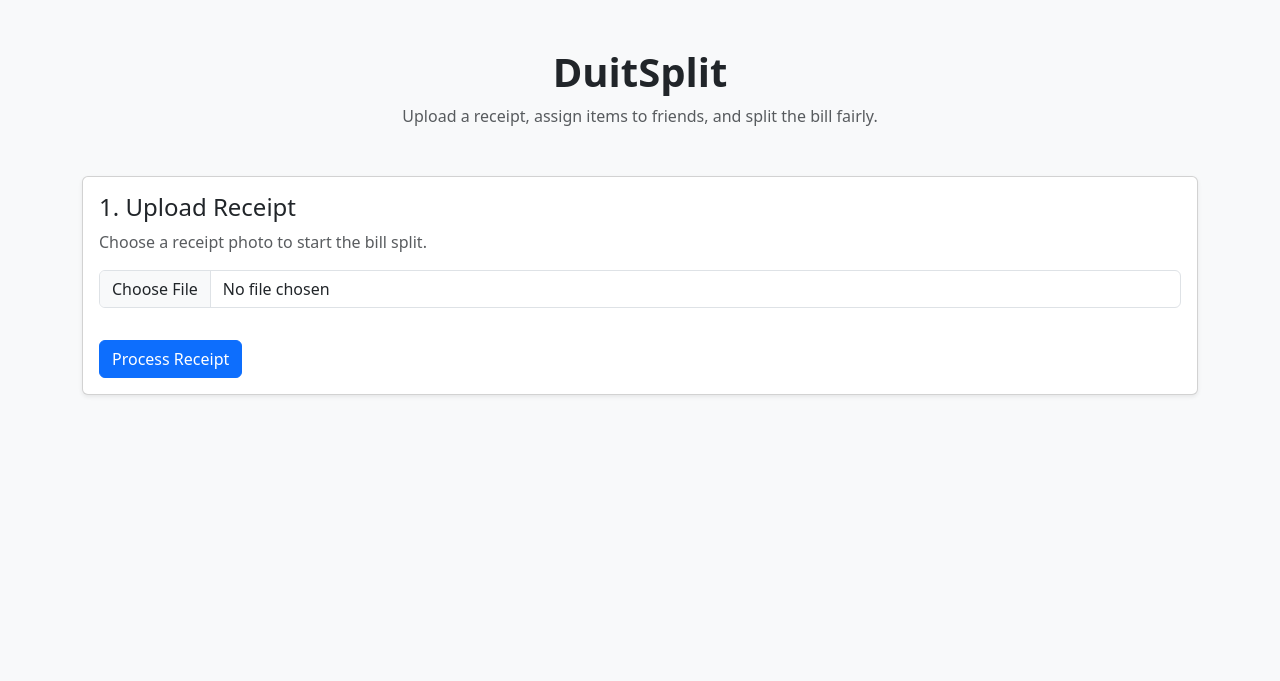
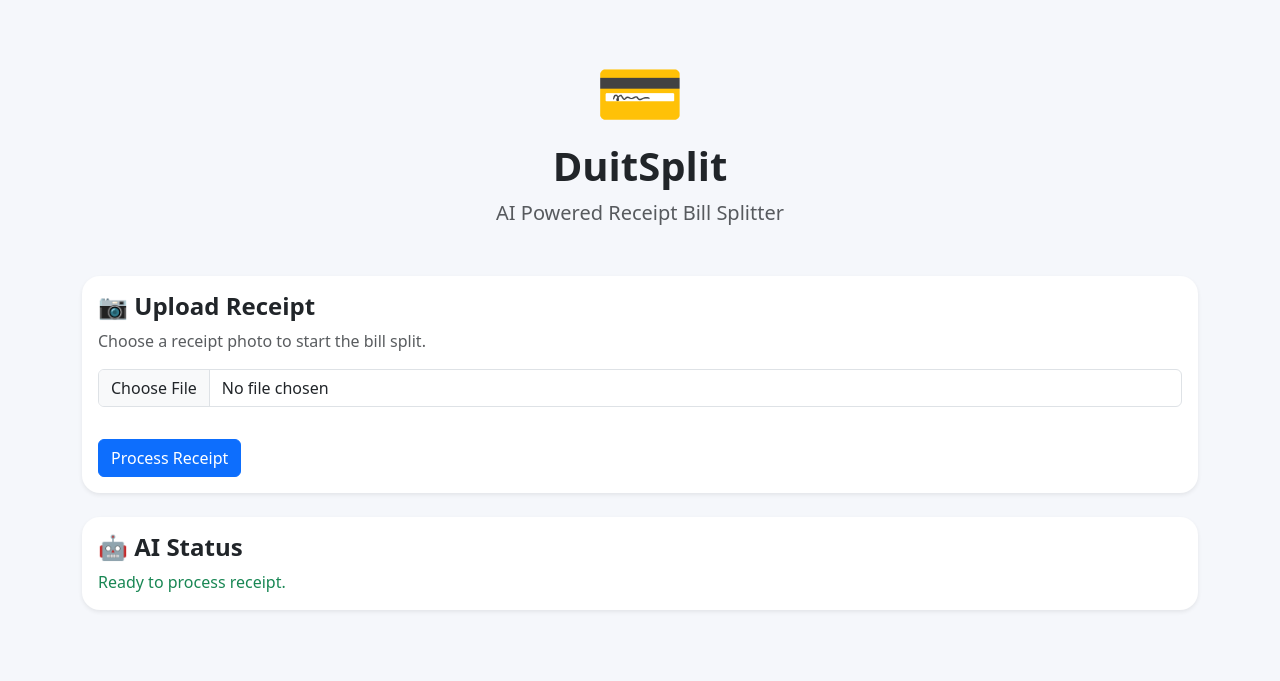
Before and after one commit to insurbran/DuitSplit, a Python web app: template frontend/templates/index.html in a window 1280 px wide. Shown: the top 681 px of the page. Run offline with Jinja, Linux system fonts and the light colour scheme; the template is opened without the code that fills it, so the values that code supplies are empty.

Commit message:
feat: implement receipt splitting frontend

```diff
--- a/frontend/static/css/style.css
+++ b/frontend/static/css/style.css
@@ -1,17 +1,56 @@
-body {
-    background-color: #f8f9fa;
+body{
+    background:#f5f7fb;
 }
 
-.receipt-preview {
-    max-width: 300px;
-    border-radius: 12px;
-    border: 1px solid #dee2e6;
+.card{
+    border:none;
+    border-radius:18px;
+    box-shadow:0 8px 24px rgba(0,0,0,.08);
 }
 
-.item-card {
-    border: 1px solid #dee2e6;
-    border-radius: 12px;
-    padding: 15px;
-    margin-bottom: 12px;
-    background-color: white;
+.card-title{
+    font-weight:700;
 }
+
+.receipt-preview{
+    width:100%;
+    max-width:320px;
+
+    border-radius:15px;
+
+    border:2px dashed #d8d8d8;
+
+    padding:8px;
+}
+
+.item-card{
+
+    background:white;
+
+    border-radius:15px;
+
+    padding:18px;
+
+    margin-bottom:15px;
+
+    transition:.2s;
+
+    border:1px solid #ececec;
+
+}
+
+.item-card:hover{
+
+    transform:translateY(-2px);
+
+    box-shadow:0 10px 20px rgba(0,0,0,.08);
+
+}
+
+.badge{
+
+    font-size:.95rem;
+
+    padding:8px 12px;
+
+}
--- a/frontend/static/js/app.js
+++ b/frontend/static/js/app.js
@@ -32,15 +32,25 @@ receiptInput.addEventListener("change", () => {
 });
 
 processReceiptBtn.addEventListener("click", () => {
+    const aiStatus = document.getElementById("aiStatus");
+
     if (!receiptInput.files[0]) {
         alert("Please upload a receipt first.");
         return;
     }
 
+    aiStatus.textContent = "🤖 AI is processing the receipt...";
+    aiStatus.className = "text-warning mb-0";
+
     itemsSection.classList.remove("d-none");
     friendsSection.classList.remove("d-none");
 
-    renderItems();
+    setTimeout(() => {
+        aiStatus.textContent = "✅ Receipt processed successfully!";
+        aiStatus.className = "text-success mb-0";
+
+        renderItems();
+    }, 1000);
 });
 
 addFriendBtn.addEventListener("click", () => {
--- a/frontend/templates/index.html
+++ b/frontend/templates/index.html
@@ -14,16 +14,20 @@
 
 <body>
     <div class="container py-5">
+
         <div class="text-center mb-5">
-            <h1 class="fw-bold">DuitSplit</h1>
-            <p class="text-muted">
-                Upload a receipt, assign items to friends, and split the bill fairly.
+            <div class="display-2">💳</div>
+
+            <h1 class="fw-bold mt-2">DuitSplit</h1>
+
+            <p class="lead text-muted">
+                AI Powered Receipt Bill Splitter
             </p>
         </div>
 
         <div class="card shadow-sm mb-4">
             <div class="card-body">
-                <h4 class="card-title">1. Upload Receipt</h4>
+                <h4 class="card-title">📷 Upload Receipt</h4>
                 <p class="text-muted">Choose a receipt photo to start the bill split.</p>
 
                 <input type="file" id="receiptInput" class="form-control" accept="image/*">
@@ -38,9 +42,19 @@
             </div>
         </div>
 
+        <div class="card shadow-sm mb-4">
+            <div class="card-body">
+                <h4 class="card-title">🤖 AI Status</h4>
+
+                <p class="text-success mb-0" id="aiStatus">
+                    Ready to process receipt.
+                </p>
+            </div>
+        </div>
+
         <div class="card shadow-sm mb-4 d-none" id="itemsSection">
             <div class="card-body">
-                <h4 class="card-title">2. Extracted Items</h4>
+                <h4 class="card-title">🧾 Extracted Items</h4>
                 <p class="text-muted">These are mock items for now. Later, Gemini OCR will replace this.</p>
 
                 <div id="itemsList"></div>
@@ -49,7 +63,7 @@
 
         <div class="card shadow-sm mb-4 d-none" id="friendsSection">
             <div class="card-body">
-                <h4 class="card-title">3. Add Friends</h4>
+                <h4 class="card-title">👥 Friends</h4>
 
                 <div class="input-group mb-3">
                     <input type="text" id="friendNameInput" class="form-control" placeholder="Enter friend name">
@@ -62,10 +76,11 @@
 
         <div class="card shadow-sm mb-4 d-none" id="summarySection">
             <div class="card-body">
-                <h4 class="card-title">4. Bill Summary</h4>
+                <h4 class="card-title">💰 Bill Summary</h4>
                 <div id="summaryList"></div>
             </div>
         </div>
+
     </div>
 
     <script src="../static/js/app.js"></script>
```
